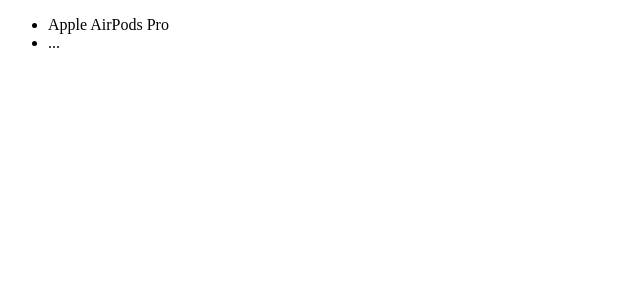
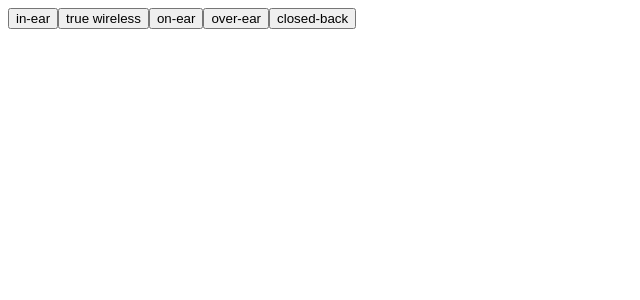
Before and after one commit to SArchieEdu/react-20231109, a React (Vite) app: page / in a window 1280 px wide. Shown: the top 300 px of the page, without its empty margins (0-640 px from the left). Built offline with nearby package versions, Linux system fonts and the light colour scheme.

Commit message:
lecture-2: components

```diff
--- /dev/null
+++ b/src/App.jsx
@@ -0,0 +1,5 @@
+import { ProductsPage } from "./pages/products-page/component";
+
+export const App = ({ products }) => {
+  return <ProductsPage products={products} />;
+};
--- /dev/null
+++ b/src/components/categories/component.jsx
@@ -0,0 +1,11 @@
+import { Category } from "../category/component";
+
+export const Categories = ({ categories, onCategorySelect }) => {
+  return (
+    <div>
+      {categories.map((category) => (
+        <Category title={category} onClick={() => onCategorySelect(category)} />
+      ))}
+    </div>
+  );
+};
--- /dev/null
+++ b/src/components/category/component.jsx
@@ -0,0 +1,3 @@
+export const Category = ({ title, onClick }) => {
+  return <button onClick={onClick}>{title}</button>;
+};
--- /dev/null
+++ b/src/components/product/component.jsx
@@ -0,0 +1,3 @@
+export const Product = () => {
+  return <div>Product</div>;
+};
--- a/src/main.jsx
+++ b/src/main.jsx
@@ -1,33 +1,8 @@
-/* eslint-disable react/no-children-prop */
 import ReactDom from "react-dom/client";
-import React from "react";
 
+import { App } from "./App";
 import { mocks } from "./constants/mock";
 
 const root = ReactDom.createRoot(document.getElementById("root"));
 
-root.render(
-  <ul id={1 + 1} className="test">
-    <li>{mocks[0].name}</li>
-    <li>...</li>
-  </ul>
-);
-
-// root.render(
-//   React.createElement("ul", {
-//     id: "123",
-//     className: "test",
-//     children: [
-//       React.createElement("li", { children: mocks[0].name }),
-//       React.createElement("li", { children: "2" }),
-//       React.createElement("li", { children: "3" }),
-//       React.createElement("li", { children: "4" }),
-//       React.createElement("li", { children: "5" }),
-//       React.createElement("li", { children: "6" }),
-//       React.createElement("li", { children: "7" }),
-//       React.createElement("li", { children: "8" }),
-//       React.createElement("li", { children: "9" }),
-//       React.createElement("li", { children: "0" }),
-//     ],
-//   })
-// );
+root.render(<App products={mocks} />);
--- /dev/null
+++ b/src/pages/products-page/component.jsx
@@ -0,0 +1,14 @@
+import { Categories } from "../../components/categories/component";
+
+export const ProductsPage = ({ products }) => {
+  const categories = Array.from(new Set(products.map(({ type }) => type)));
+
+  return (
+    <div>
+      <Categories
+        categories={categories}
+        onCategorySelect={(category) => console.log(category)}
+      />
+    </div>
+  );
+};
```
Also changed, not shown: .eslintrc.cjs, 1 other file (tests, documents, lock files or other folders).
